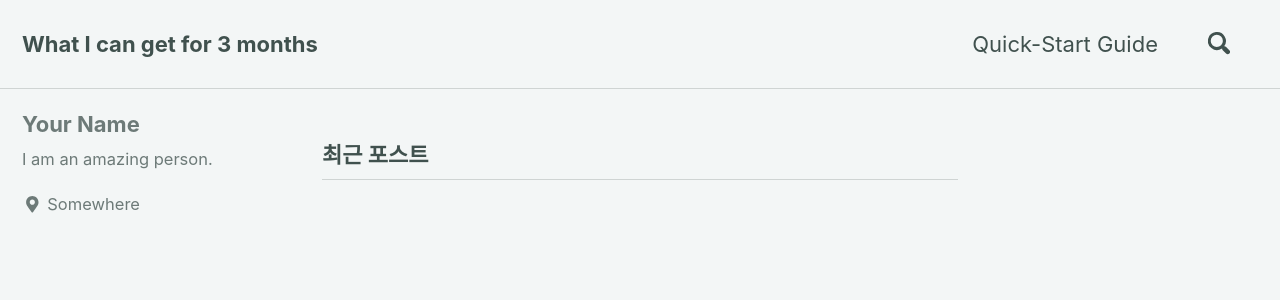
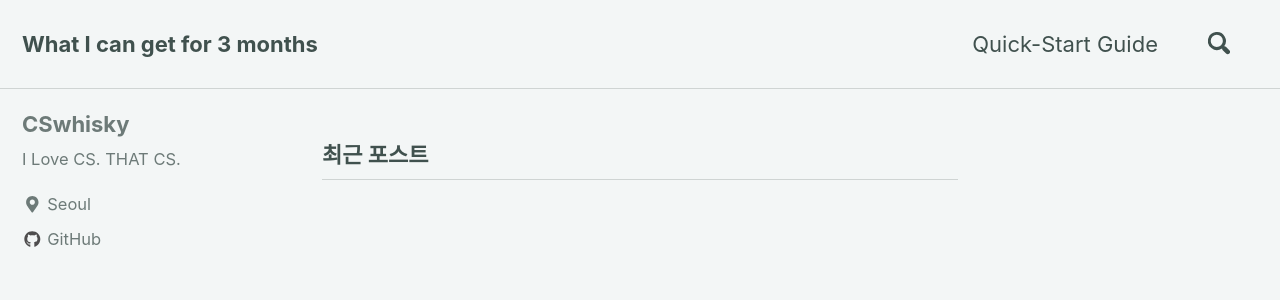
Before and after one commit to 2kindsofcs/-, a Jekyll site: the page built from index.html, in a window 1280 px wide and 900 px high. Shown: the top 300 px of the window. Built offline with Jekyll 4.4.1, drawn with Linux system fonts in a browser that asks for light colours; nearby versions of some CDN libraries; the list of posts is cut into pages by our own code.

Commit message:
Update _config.yml
site author edit

```diff
--- a/_config.yml
+++ b/_config.yml
@@ -100,10 +100,10 @@ analytics:
 
 # Site Author
 author:
-  name             : "Your Name"
+  name             : "CSwhisky"
   avatar           : # path of avatar image, e.g. "/assets/images/bio-photo.jpg"
-  bio              : "I am an amazing person."
-  location         : "Somewhere"
+  bio              : "I Love CS. THAT CS."
+  location         : "Seoul"
   email            :
   links:
     - label: "Email"
@@ -120,7 +120,7 @@ author:
       # url: "https://facebook.com/"
     - label: "GitHub"
       icon: "fab fa-fw fa-github"
-      # url: "https://github.com/"
+      url: "https://github.com/CSwhisky"
     - label: "Instagram"
       icon: "fab fa-fw fa-instagram"
       # url: "https://instagram.com/"
```
